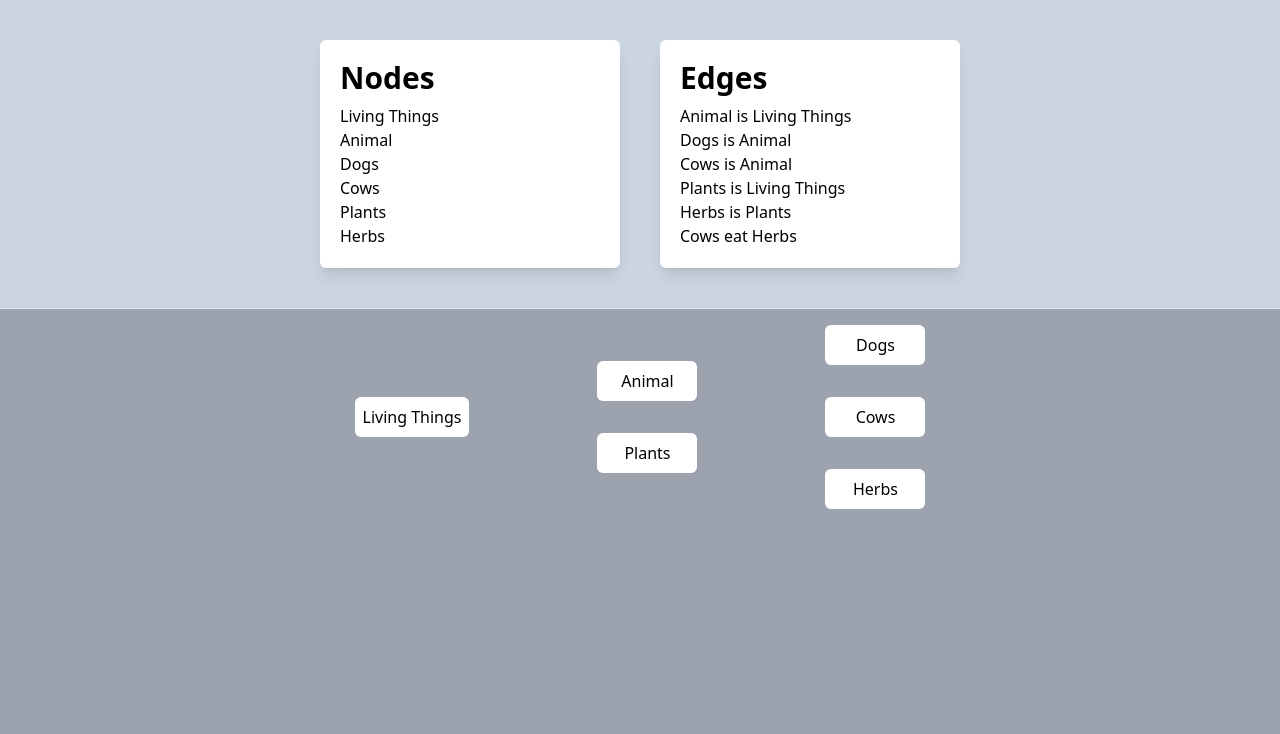
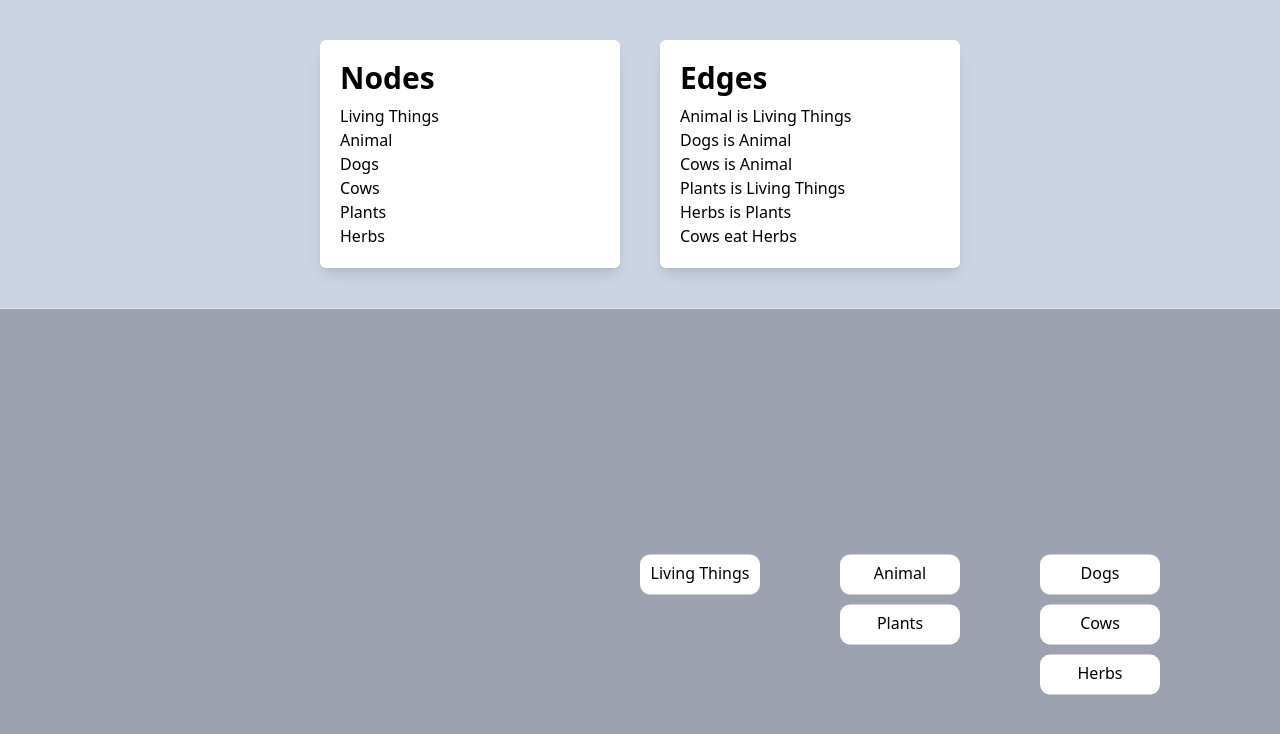
Before and after one commit to cestbonn/QuickReview, a React (Vite) app in the folder frontend/: page / in a window 1280 px wide. Shown: the top 734 px of the page. Built offline with nearby package versions, Linux system fonts and the light colour scheme.

Commit message:
render node using svg, but not good

```diff
--- a/frontend/src/components/Graph.tsx
+++ b/frontend/src/components/Graph.tsx
@@ -1,4 +1,4 @@
-import React from 'react';
+import React, { useEffect, useRef } from 'react';
 import KnowledgeGraph from '../models/KnowledgeGraph';
 import Node from '../models/Node';
 
@@ -10,17 +10,53 @@ export default function Graph(props: GraphProps) {
   if (!root) return <div></div>;
   const layers = bfs(props.graph, root);
 
+  const containerRef = useRef<HTMLDivElement>(null);
+  const svgRef = useRef<SVGSVGElement>(null);
+
+  useEffect(() => {
+    if (!containerRef?.current) return;
+    const container = containerRef?.current;
+
+    new ResizeObserver((divList) => {
+      if (!svgRef?.current) return;
+      const svg = svgRef.current;
+
+      const { height, width } = divList[0].contentRect;
+      svg.setAttribute("height", height.toString());
+      svg.setAttribute("width", width.toString());
+      svg.setAttribute('viewBox', `-${width / 2} -${height / 2} ${width} ${height}`);
+
+
+    }).observe(container);
+
+
+  }, [containerRef?.current]);
+
+
+
+
   return (
-    <div className='flex items-center justify-center'>
-      {layers.map((layer, ilayer) => {
-        return (<div key={ilayer} className="flex flex-col">
-          {layer.map((node, inode) => {
-            return (<div key={inode} className="p-2 bg-white m-4 mx-16 rounded-md min-w-[100px] text-center">
-              {node.title}
-            </div>);
-          })}
-        </div>);
-      })}
+    <div ref={containerRef} className='h-full'>
+      <svg ref={svgRef}>
+        {
+          layers.flatMap((layer, i) => {
+            return layer.map((node, j) => {
+              return (
+
+                <g>
+                  <rect key={`${i} ${j}`}
+                    x={i * 200} y={j * 50}
+                    width={120} height={40}
+                    fill='white' rx={10} ry={10}>
+                  </rect>
+                  <text x={i * 200 + 60} y={j * 50 + 20} textAnchor="middle" alignmentBaseline='middle' >{node.title}</text>
+                </g>);
+            });
+          })
+        }
+
+
+      </svg>
     </div>
   );
 }
```
